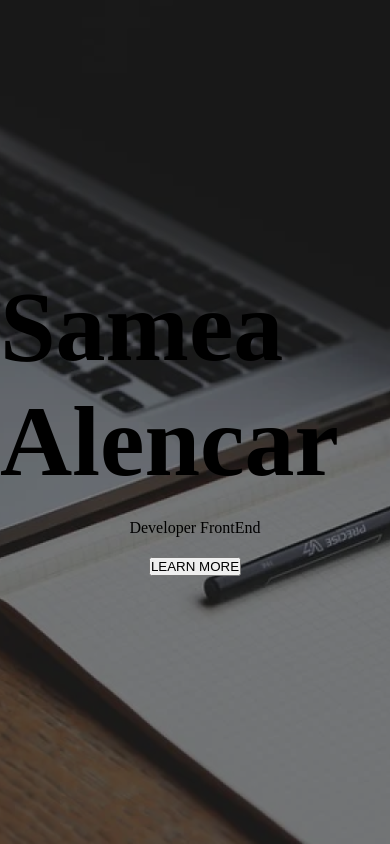
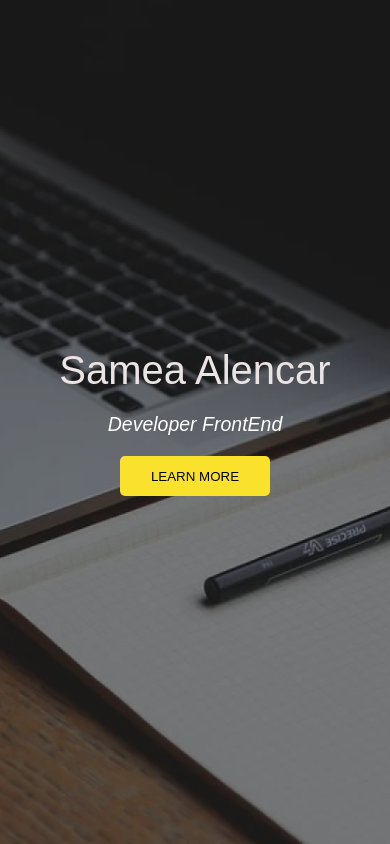
Before and after one commit to SameaAlencar/landing-page-b, a plain HTML site: page index.html in a window 390 px wide. Drawn offline with Linux system fonts and the light colour scheme; a web font is replaced by a local one.

Commit message:
responsividade

```diff
--- a/index.html
+++ b/index.html
@@ -4,6 +4,9 @@
     <meta charset="UTF-8">
     <meta http-equiv="X-UA-Compatible" content="IE=edge">
     <meta name="viewport" content="width=device-width, initial-scale=1.0">
+    <link rel = "preconnect" href = "https://fonts.googleapis.com">
+    <link rel = "preconnect" href = "https://fonts.gstatic.com" crossorigin>
+    <link href = "https: //fonts.googleapis.com/css2? family = Montserrat: wght @ 100 & display = swap "rel =" stylesheet ">
     <link rel="stylesheet" href="style.css">
     <title>Landing Page</title>
 </head>
@@ -11,9 +14,9 @@
 
     <main>
         <h1>Samea Alencar</h1>
-        <p> Developer FrontEnd</p>
+        <p class="apresentacao" > Developer FrontEnd</p>
 
-        <button> LEARN MORE</button>
+        <button id="informacoes"> LEARN MORE</button>
     </main>
 
 </body>
--- a/style.css
+++ b/style.css
@@ -11,7 +11,7 @@ body{
     background-repeat: no-repeat;
     background-size: cover;
     background-position-x: center;
-    background-color: #0000007E ;
+    background-color: #0000007e ;
     background-blend-mode: darken;
     display: flex;
     justify-content: center;
@@ -27,6 +27,27 @@ main{
     gap: 20px;
 }
 h1{
-    color: #000000;
-    font-size: 100px;
+    color: #ebe4e4;
+    font-size: clamp(40px, 10vw, 120px);
+    font-family: 'Montserrat', sans-serif;
+    font-weight: 400;
 }
+
+.apresentacao{
+    color:#FFFFFF;
+    font-size: clamp(10px, 5vw, 60px);
+    font-family: 'Montserrat', sans-serif;
+    font-weight:  400;
+    font-style: italic;
+
+
+}
+#informacoes{
+    width:150px;
+    height: 40px;
+    background-color: #fae12c;
+    border-style: none;
+    border-radius: 5px;
+
+
+}
```
